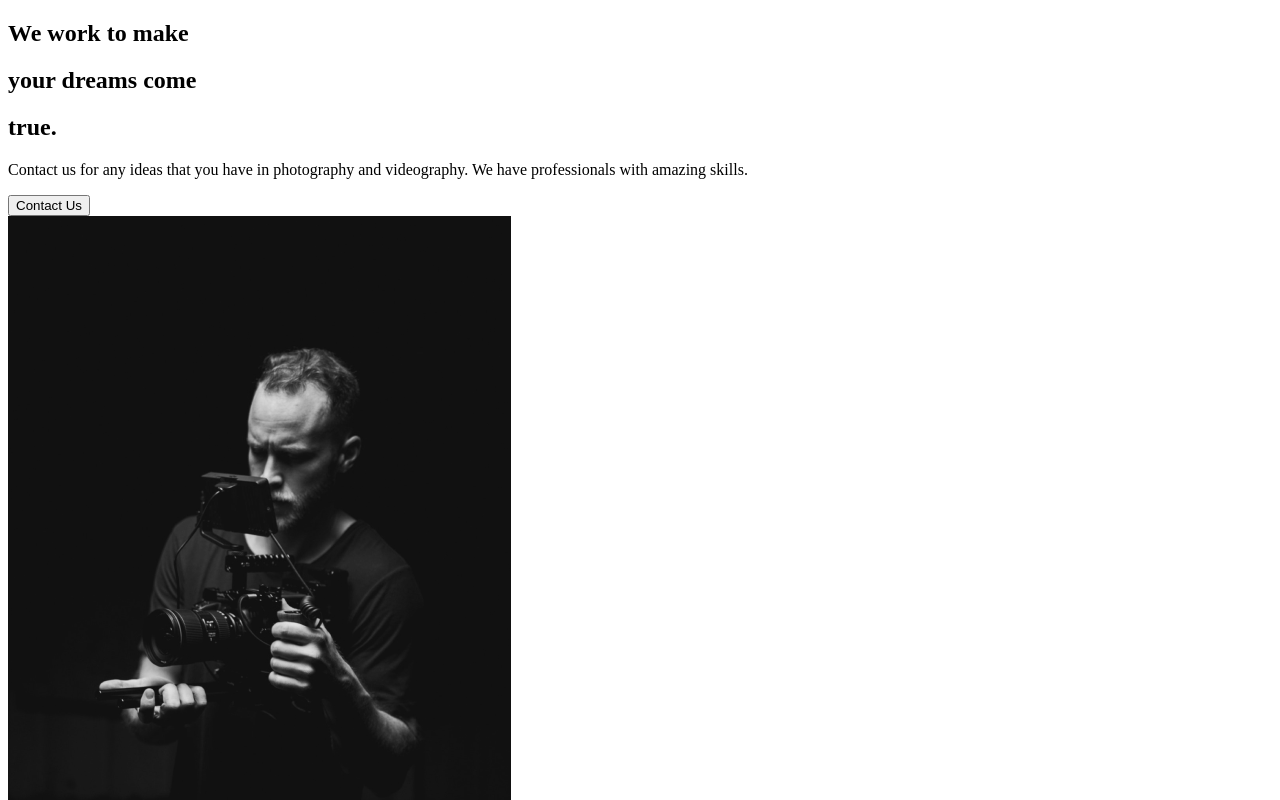
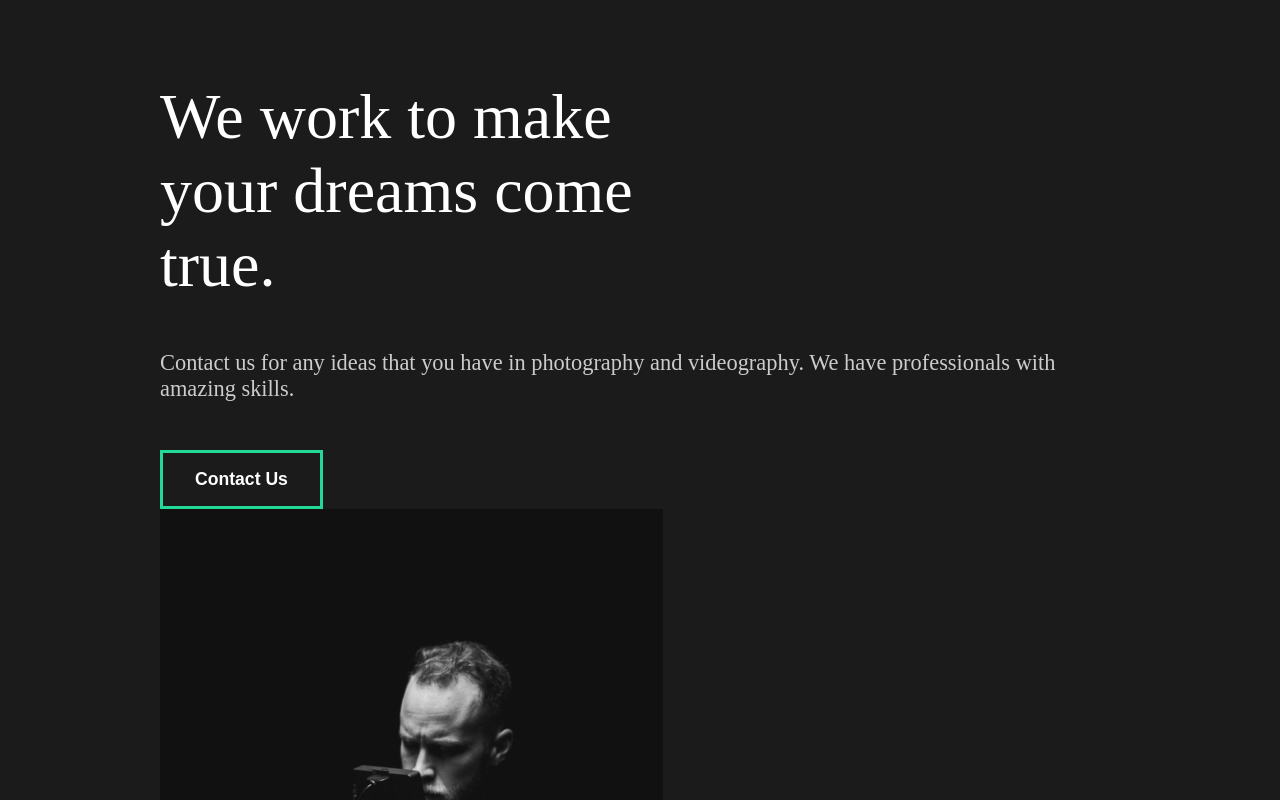
Before and after one commit to Jortega23/Capture-Build, a React (Create React App) app in the folder capture-build/: page / in a window 1280 px wide. Shown: the top 800 px of the page. Built offline with nearby package versions, Linux system fonts and the light colour scheme.

Commit message:
Styling WIP
Styling components WIP

```diff
--- a/capture-build/src/App.js
+++ b/capture-build/src/App.js
@@ -1,8 +1,11 @@
 import AboutUs from './pages/AboutUs'
+//Global Style
+import GlobalStyle from './components/GlobalStyle'
 
 function App() {
   return (
     <div className="App">
+      <GlobalStyle />
       <AboutUs />
     </div>
   );
--- a/capture-build/src/components/AboutSection.js
+++ b/capture-build/src/components/AboutSection.js
@@ -1,9 +1,11 @@
 import React from 'react'
 import home1 from '../images/home1.png'
+//Styling
+import styled from 'styled-components'
 
 const AboutSection = () => {
   return (
-    <div>
+    <About>
       <div className="description">
         <div className="title">
           <div className="hide">
@@ -22,8 +24,18 @@
           <img src={home1} alt='guy with camera'/>
         </div>
       </div>
-    </div>
+    </About>
   )
-}
+};
+
+//Styled component
+const About = styled.div`
+  min-height: 90vh;
+  display: flex;
+  align-items: center;
+  justify-content: space-between;
+  padding: 5rem 10rem;
+  color: white;
+`
 
 export default AboutSection
--- /dev/null
+++ b/capture-build/src/components/GlobalStyle.js
@@ -0,0 +1,43 @@
+import { createGlobalStyle } from 'styled-components';
+
+const GlobalStyle = createGlobalStyle`
+  * {
+    margin: 0;
+    padding: 0;
+    box-sizing: border-box;
+  }
+
+  body {
+    background: #1b1b1b;
+  }
+
+  button {
+    font-weight: bold;
+    font-size: 1.1rem;
+    cursor: pointer;
+    padding: 1rem 2rem;
+    border: 3px solid #23d997;
+    background: transparent;
+    color: white;
+    transition: all 0.5s ease;
+    &:hover{
+      background-color: #23d997;
+      color: white;
+    }
+  }
+  h2{
+      font-weight: lighter;
+      font-size: 4rem;
+    }
+  h3{
+      color: white;
+    }
+  p{
+      padding: 3rem 0rem;
+      color: #ccc;
+      font-size: 1.4rem
+    }
+
+`
+
+export default GlobalStyle
```
Also changed, not shown: 1 other file (tests, documents, lock files or other folders).
